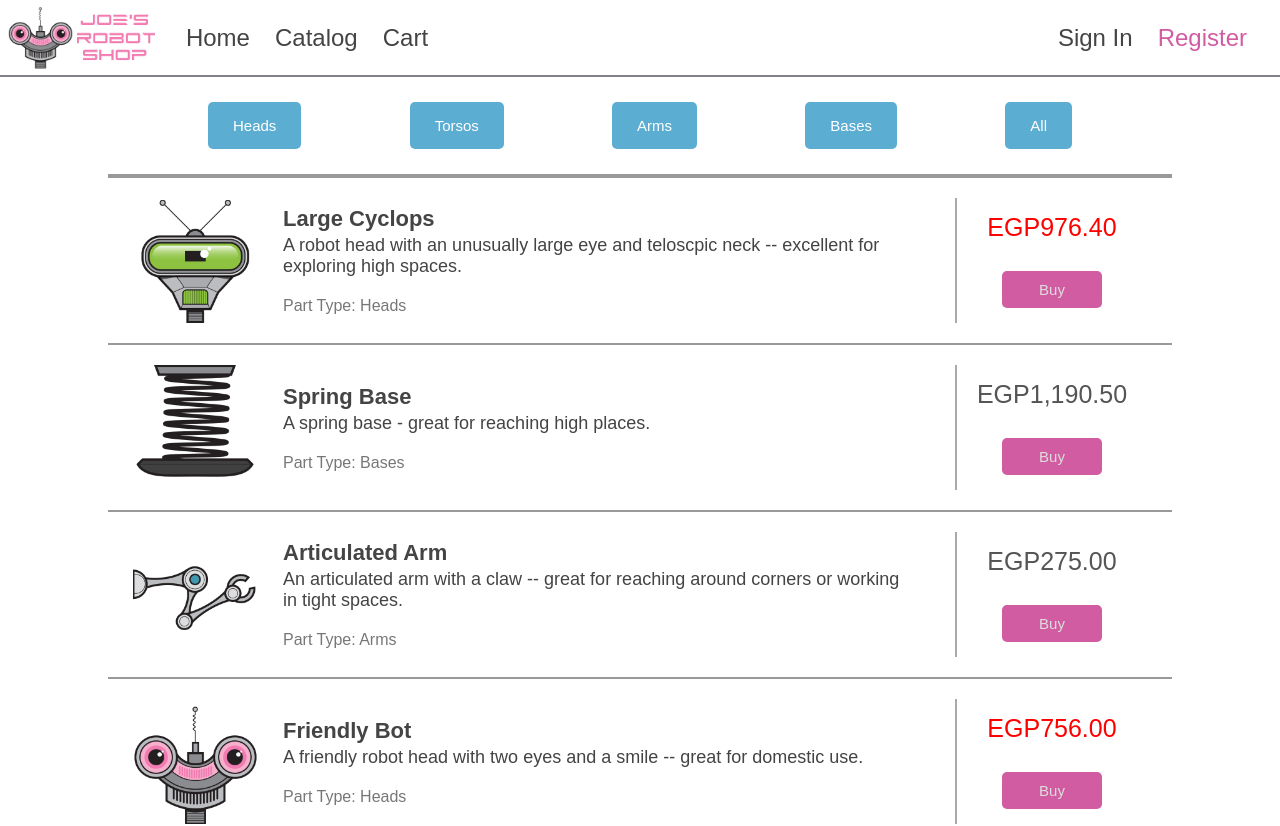
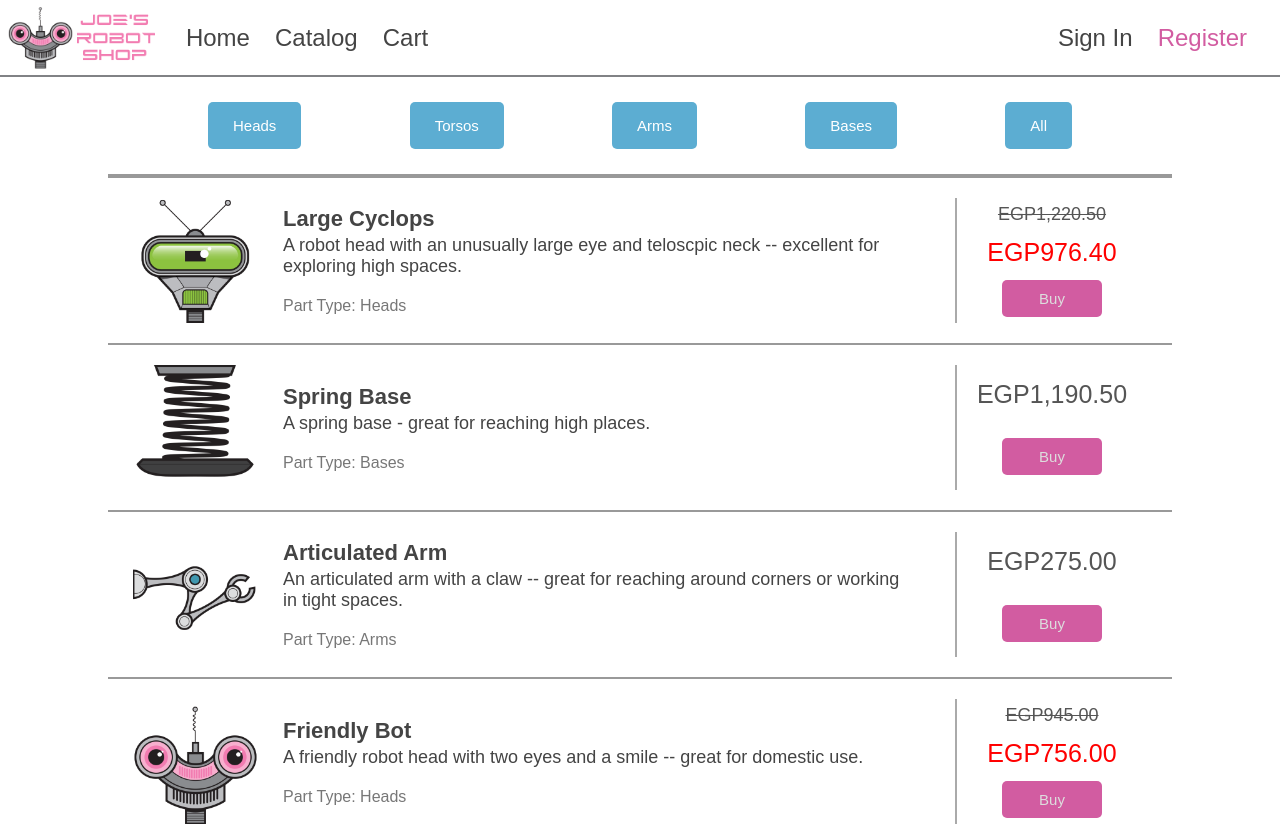
Before and after one commit to AhmedYMahdy/robot-shop, an Angular app: page / in a window 1280 px wide. Shown: the top 826 px of the page. Built offline with nearby package versions, Linux system fonts and the light colour scheme.

Commit message:
ngClass and ngStyle

```diff
--- a/src/app/catalog/catalog.component.css
+++ b/src/app/catalog/catalog.component.css
@@ -1,3 +1,12 @@
+.strikethrough {
+  text-decoration: line-through;
+  font-size: 18px;
+}
+
+.bold {
+  font-weight: bold;
+}
+
 .container {
   display: flex;
   flex-direction: column;
@@ -74,7 +83,6 @@
   width: 100px;
 }
 
-  .discount
-  {
+.discount {
   color: red;
 }
--- a/src/app/catalog/catalog.component.html
+++ b/src/app/catalog/catalog.component.html
@@ -22,7 +22,8 @@
           </div>
         </div>
         <div class="price">
-          <div *ngIf="product.discount === 0">
+          <div
+            [ngClass]="{ strikethrough: hasDiscount(product) }">
             {{ product.price | currency : "EGP" }}
           </div>
           <div *ngIf="product.discount > 0" class="discount">
--- a/src/app/catalog/catalog.component.ts
+++ b/src/app/catalog/catalog.component.ts
@@ -1,4 +1,5 @@
 import { Component } from '@angular/core';
+import { IProduct } from './product.model';
 
 @Component({
   selector: 'bot-catalog',
@@ -197,4 +198,9 @@ export class CatalogComponent {
       ? this.products
       : this.products.filter((product: any) => product.category === this.filter);
   }
+
+  hasDiscount(product: IProduct)
+  {
+    return product.discount>0;
+  }
 }
```
Also changed, not shown: src/styles.css (indentation only). Lines whose indentation alone changed are shown as unchanged.
